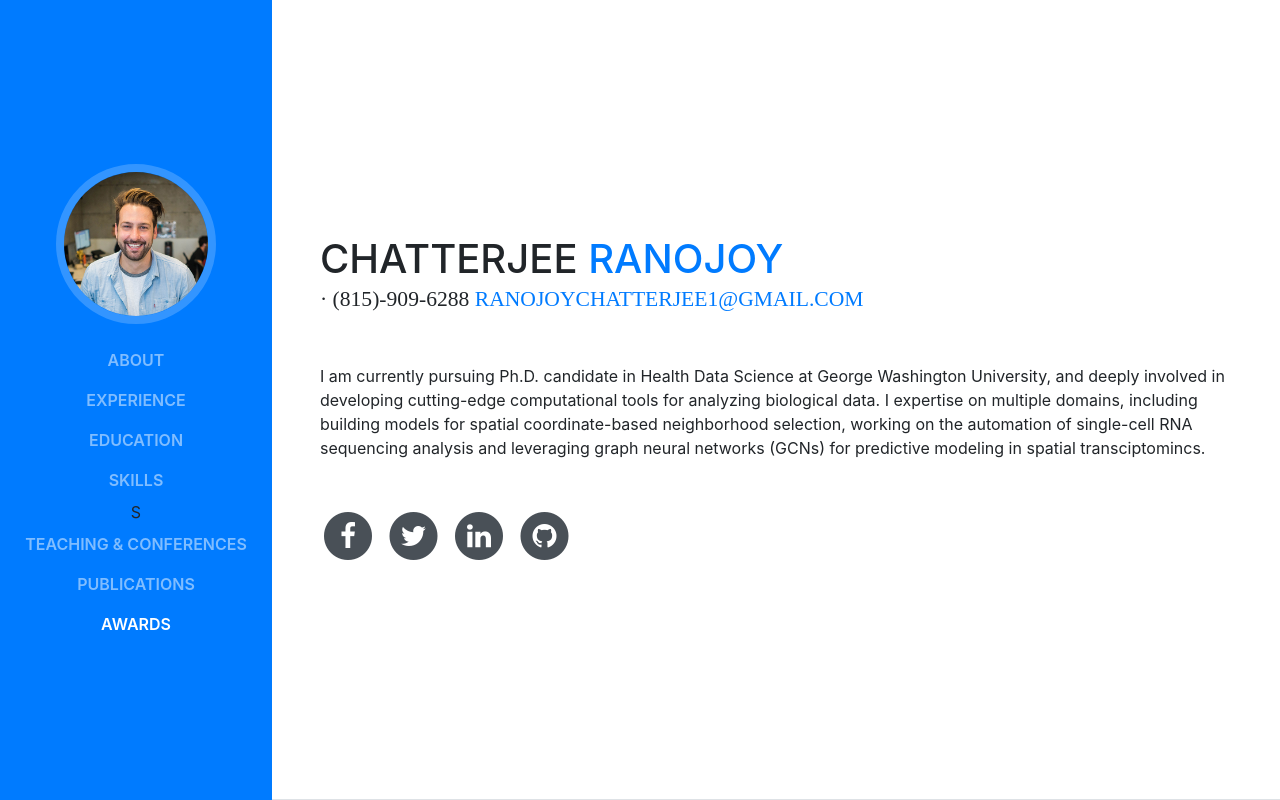
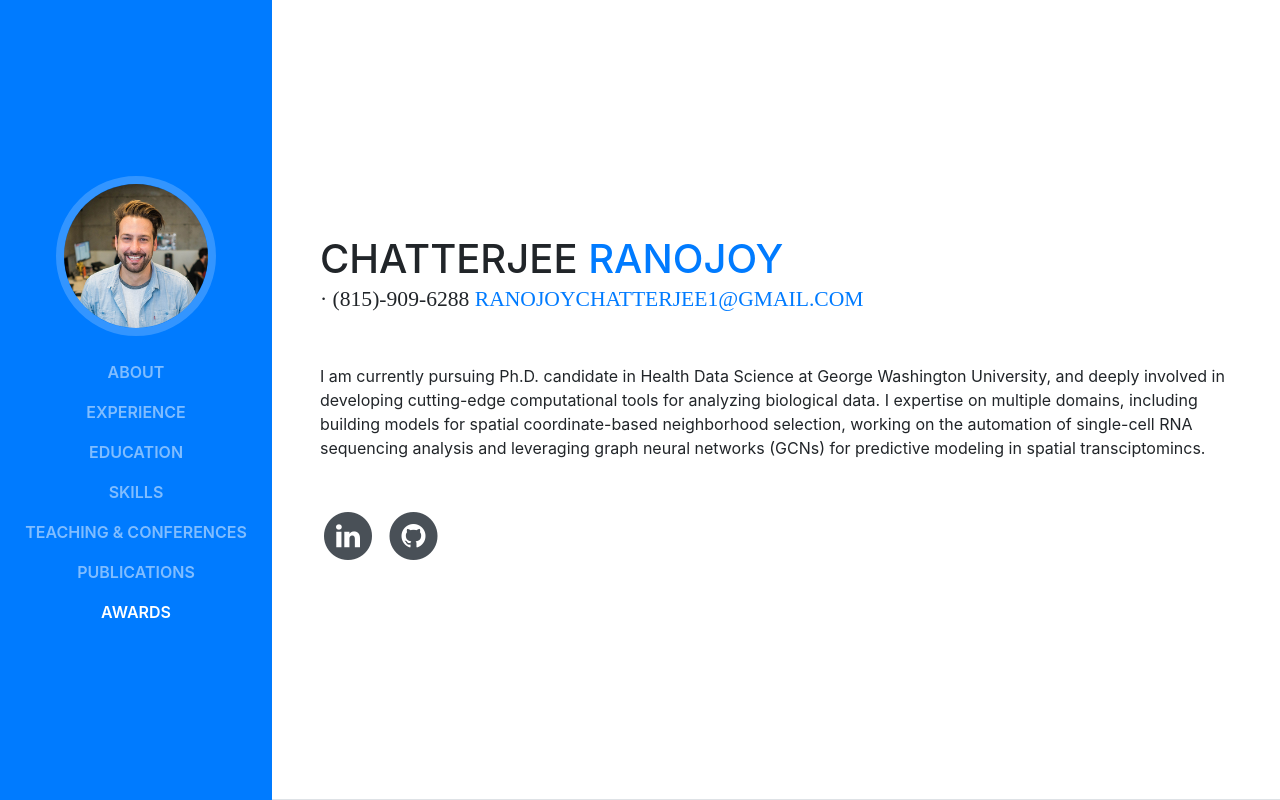
Before and after one commit to ranojoychatterjee/Portfolio_Website, a website with bundled scripts: page index.html in a window 1280 px wide. Shown: the top 800 px of the page. Built offline with nearby package versions, Linux system fonts and the light colour scheme; a web font is replaced by a local one.

Commit message:
Update index.html
minor changes

```diff
--- a/index.html
+++ b/index.html
@@ -51,7 +51,7 @@
           <li class="nav-item">
             <a class="nav-link js-scroll-trigger" href="#skills">Skills</a>
           </li>
-		  <li class="nav-item">S
+		  <li class="nav-item">
             <a class="nav-link js-scroll-trigger" href="#skills">Teaching & Conferences</a>
           </li>
           <li class="nav-item">
@@ -76,24 +76,10 @@
           </div>
           <p class="mb-5">I am currently pursuing Ph.D. candidate in Health Data Science at George Washington University, and deeply involved in developing cutting-edge computational tools for analyzing biological data. I expertise on multiple domains, including building models for spatial coordinate-based neighborhood selection, working on the automation of single-cell RNA sequencing analysis and leveraging graph neural networks (GCNs) for predictive modeling in spatial transciptomincs.</p>
           <ul class="list-inline list-social-icons mb-0">
+
+
             <li class="list-inline-item">
-              <a href="#">
-                <span class="fa-stack fa-lg">
-                  <i class="fa fa-circle fa-stack-2x"></i>
-                  <i class="fa fa-facebook fa-stack-1x fa-inverse"></i>
-                </span>
-              </a>
-            </li>
-            <li class="list-inline-item">
-              <a href="#">
-                <span class="fa-stack fa-lg">
-                  <i class="fa fa-circle fa-stack-2x"></i>
-                  <i class="fa fa-twitter fa-stack-1x fa-inverse"></i>
-                </span>
-              </a>
-            </li>
-            <li class="list-inline-item">
-              <a href="#">
+              <a href="https://www.linkedin.com/in/ranojoy-chatterjee-5555b6182/">
                 <span class="fa-stack fa-lg">
                   <i class="fa fa-circle fa-stack-2x"></i>
                   <i class="fa fa-linkedin fa-stack-1x fa-inverse"></i>
@@ -101,7 +87,7 @@
               </a>
             </li>
             <li class="list-inline-item">
-              <a href="#">
+              <a href="https://github.com/ranojoychatterjee">
                 <span class="fa-stack fa-lg">
                   <i class="fa fa-circle fa-stack-2x"></i>
                   <i class="fa fa-github fa-stack-1x fa-inverse"></i>
```
